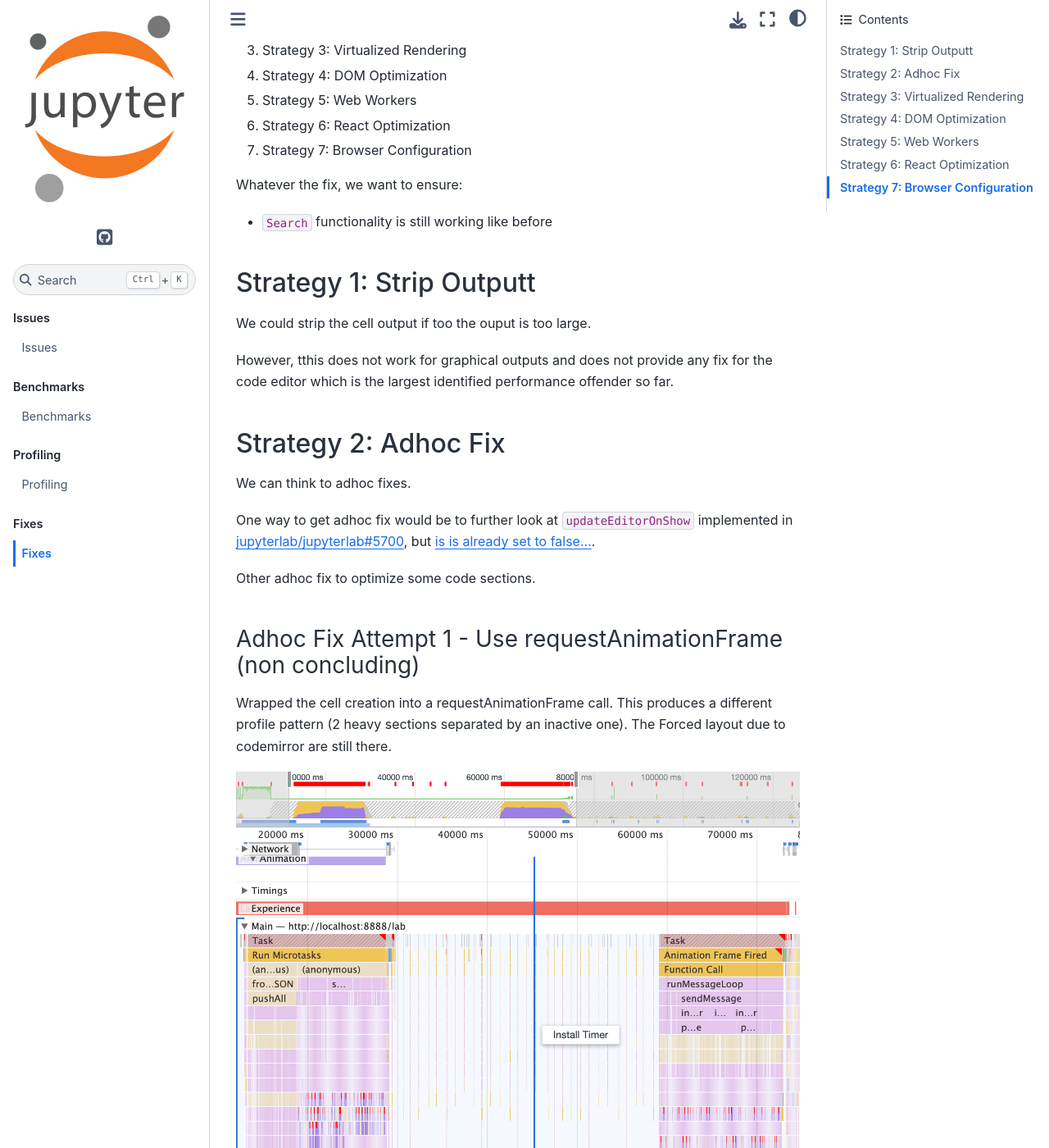
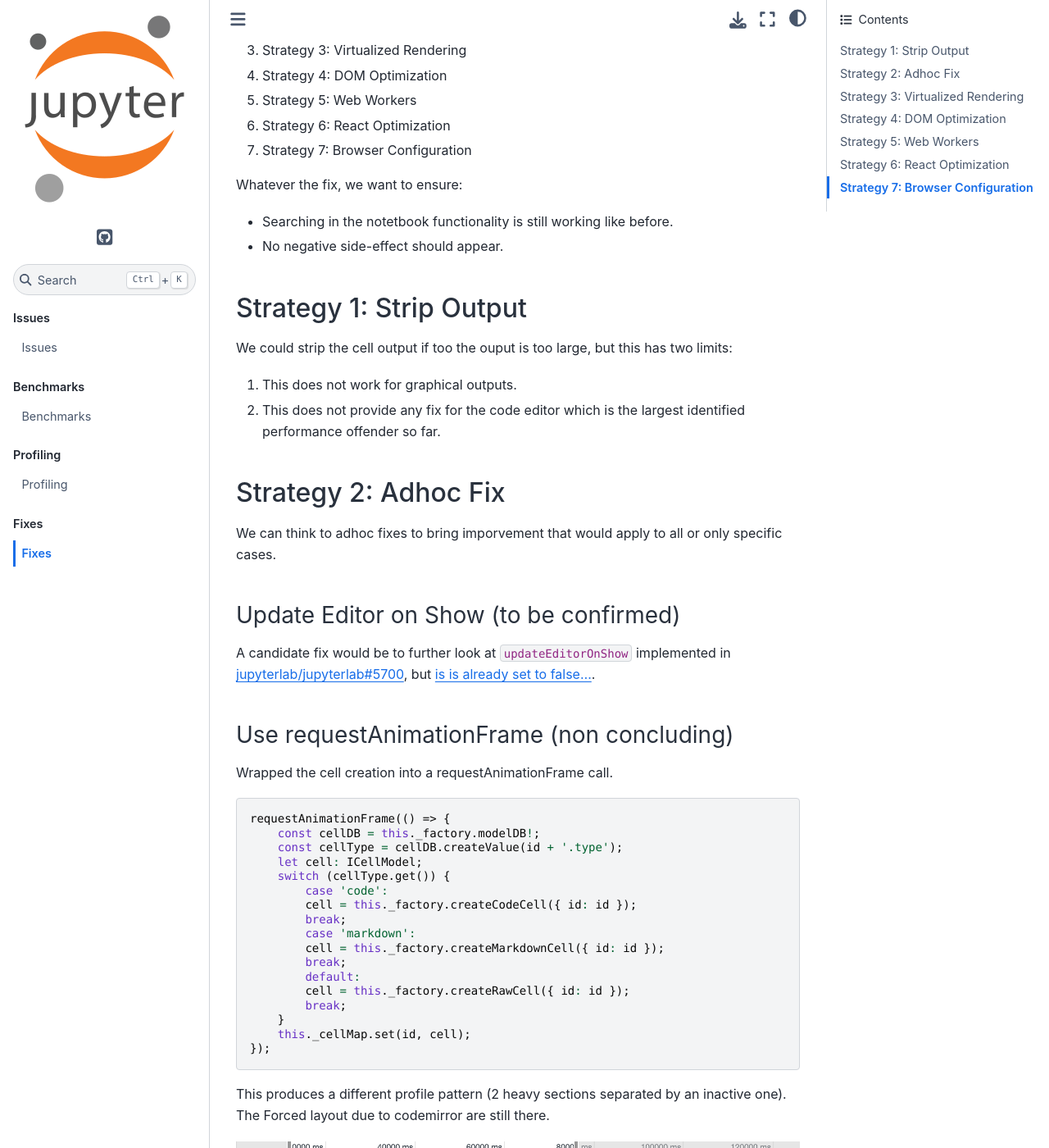
Before and after one commit to jupyterlab/benchmarks, a Sphinx documentation site: the page built from docs/source/fixes/index.md, in a window 1280 px wide and 1400 px high, scrolled down 192 px. Shown: the whole window at 82% size. Built offline with Sphinx 7.4.7 and the Sphinx Book theme 1.1.4, drawn with Linux system fonts in a browser that asks for light colours; some of the changed text lies outside the part shown.

Commit message:
docs: fix typos

````diff
--- a/docs/source/fixes/index.md
+++ b/docs/source/fixes/index.md
@@ -12,27 +12,27 @@ We can identify differents stategies for the fixes.
 
 Whatever the fix, we want to ensure:
 
-- `Search` functionality is still working like before
+- Searching in the notetbook functionality is still working like before.
+- No negative side-effect should appear.
 
-## Strategy 1: Strip Outputt
+## Strategy 1: Strip Output
 
-We could strip the cell output if too the ouput is too large.
+We could strip the cell output if too the ouput is too large, but this has two limits:
 
-However, tthis does not work for graphical outputs and does not provide any fix for the code editor which is the largest identified performance offender so far.
+1. This does not work for graphical outputs.
+2. This does not provide any fix for the code editor which is the largest identified performance offender so far.
 
 ## Strategy 2: Adhoc Fix
 
-We can think to adhoc fixes.
+We can think to adhoc fixes to bring imporvement that would apply to all or only specific cases.
 
-One way to get adhoc fix would be to further look at `updateEditorOnShow` implemented in [jupyterlab/jupyterlab#5700](https://github.com/jupyterlab/jupyterlab/issues/5700), but [is is already set to false...](https://github.com/jupyterlab/jupyterlab/blob/71f07379b184d5b0b8b67b55163d27194a61a0ac/packages/notebook/src/widget.ts#L493).
+### Update Editor on Show (to be confirmed)
 
-Other adhoc fix to optimize some code sections.
+A candidate fix would be to further look at `updateEditorOnShow` implemented in [jupyterlab/jupyterlab#5700](https://github.com/jupyterlab/jupyterlab/issues/5700), but [is is already set to false...](https://github.com/jupyterlab/jupyterlab/blob/71f07379b184d5b0b8b67b55163d27194a61a0ac/packages/notebook/src/widget.ts#L493).
 
-### Adhoc Fix Attempt 1 - Use requestAnimationFrame (non concluding)
+### Use requestAnimationFrame (non concluding)
 
-Wrapped the cell creation into a requestAnimationFrame call. This produces a different profile pattern (2 heavy sections separated by an inactive one). The Forced layout due to codemirror are still there.
-
-![](images/profiles/89731086-9d4e3100-da44-11ea-9e2b-292f8a14920c.png "")
+Wrapped the cell creation into a requestAnimationFrame call.
 
 ```javascript
 requestAnimationFrame(() => {
@@ -54,13 +54,17 @@ requestAnimationFrame(() => {
 });
 ```
 
-### Adhoc Fix Attempt 2 - Use pushAll cells (non concluding)
+This produces a different profile pattern (2 heavy sections separated by an inactive one). The Forced layout due to codemirror are still there.
+
+![](images/profiles/89731086-9d4e3100-da44-11ea-9e2b-292f8a14920c.png "")
+
+### pushAll cells (non concluding)
 
 We have updated the [celllist#pushAll](https://github.com/jupyterlab/jupyterlab/blob/7d1e17381d3ed61c23c189822810e8b4918d57ba/packages/notebook/src/celllist.ts#L333-L341) code block but it has not brought better performance.
 
 Current attempts have not brought enhancements.
 
-### Adhoc Fix Attempt 3 - Reuse contentFactory in Notebook Model
+### Reuse contentFactory in Notebook Model
 
 We may try to benchmark with this patch. At first user try, this does not give sensible change.
 
@@ -80,32 +84,25 @@ index 2efeee7b3..4716ce9f7 100644
        if (this.modelDB) {
 ```
 
-### Adhoc Fix Attempt 4 - scrollbarStyle: 'null' to the Editor Config
+### scrollbarStyle: 'null' in Editor Config
 
 On this [comment](https://github.com/jupyterlab/jupyterlab/issues/4292#issuecomment-674419945): I did some quick experiments, based on some quick profiling results (it seems that the vast majority of time is in browser layout). For example, adding scrollbarStyle: 'null' to the bare editor config in [editor.ts](https://github.com/jupyterlab/jupyterlab/blob/7d1e17381d3ed61c23c189822810e8b4918d57ba/packages/codemirror/src/editor.ts#L1374).
 
-We should benchmark this change.
+### CodeMirror Configuration
 
-### Adhoc Fix Attempt 5 - CodeMirror Configuration
+We should look how to configure or even update CodeMirror code base to mitigate the numerous Force layout.
 
-We should look how to configure or even update CodeMirror code base to mitigate the numerous Force layout:
+On this [comment](https://github.com/jupyterlab/jupyterlab/issues/4292#issuecomment-674419945): Also editing the codemirror source to avoid measurements (by manually returning what the cached values ended up being) at <https://github.com/codemirror/CodeMirror/blob/83b9f82f411274407755f80f403a48448faf81d0/src/measurement/position_measurement.js#L586> and <https://github.com/codemirror/CodeMirror/blob/83b9f82f411274407755f80f403a48448faf81d0/src/measurement/position_measurement.js#L606> seemed to help a bit. The idea here is that since a single codemirror seems okay, but many codemirrors does not (even when the total number of lines is the same), perhaps we can use measurements from the codemirror to shortcut measurements in all the others, which seem to be causing lots of browser layout time.
 
-- On this [comment](https://github.com/jupyterlab/jupyterlab/issues/4292#issuecomment-674419945): Also editing the codemirror source to avoid measurements (by manually returning what the cached values ended up being) at <https://github.com/codemirror/CodeMirror/blob/83b9f82f411274407755f80f403a48448faf81d0/src/measurement/position_measurement.js#L586> and <https://github.com/codemirror/CodeMirror/blob/83b9f82f411274407755f80f403a48448faf81d0/src/measurement/position_measurement.js#L606> seemed to help a bit. The idea here is that since a single codemirror seems okay, but many codemirrors does not (even when the total number of lines is the same), perhaps we can use measurements from the codemirror to shortcut measurements in all the others, which seem to be causing lots of browser layout time.
-- Read also discussion on [CodeMirror/#/5873](https://github.com/codemirror/CodeMirror/issues/5873).
+Read also the discussion on [CodeMirror/#/5873](https://github.com/codemirror/CodeMirror/issues/5873).
 
 ## Strategy 3: Virtualized Rendering
 
-Cocalc has been [using react-virtualized](https://github.com/sagemathinc/cocalc/pull/3969).
-
-We should look at this to understand how this could help.
-
-Virtualization complexity and potential side-effects (search...) have to be taken into account.
+Cocalc has been [using react-virtualized](https://github.com/sagemathinc/cocalc/pull/3969). We should look at this to understand how this could help Virtualization complexity and potential side-effects (search...) have to be taken into account.
 
 ### Intersection Observer
 
 We can think to more generic fixes like using [Intersection Observer API](https://developer.mozilla.org/en-US/docs/Web/API/Intersection_Observer_API).
-
-Useful links.
 
 - [Intersection Observer API](https://developer.mozilla.org/en-US/docs/Web/API/Intersection_Observer_API)
 - [Intersection Observer API - Timing](https://developer.mozilla.org/en-US/docs/Web/API/Intersection_Observer_API/Timing_element_visibility)
@@ -126,23 +123,24 @@ The strategy would be:
 
 ### React Virtualized / Windowing
 
-An preliminary step is to wrap Notebook into React (see this PR [Try Notebok React component](https://github.com/jupyterlab/benchmarks/issues/15).
-
-Then we could use React virtualisation libraries.
+An preliminary step is to wrap Notebook into React (see this PR [Try Notebok React component](https://github.com/jupyterlab/benchmarks/issues/15)). Then we could use React virtualisation libraries.
 
 - [Creating More Efficient React Views with Windowing - ForwardJS San Francisco](https://www.youtube.com/watch?v=t4tuhg7b50I)
 - [Rendering large lists with React Virtualized](https://www.youtube.com/watch?v=UrgfPjX97Yg)
+
 - [React Virtualized](https://github.com/bvaughn/react-virtualized)
 - [React Window](https://github.com/bvaughn/react-window)
+
 - [Rendering large lists with react-virtualized or react-window](https://www.youtube.com/watch?v=QhPn6hLGljU)
-- https://addyosmani.com/blog/react-window
-- https://github.com/falinsky/tmdb-viewer (react-virtualized) https://tmdb-viewer.surge.sh
-- https://github.com/giovanni0918/tmdb-viewer (react-window)
+- <https://addyosmani.com/blog/react-window>
+- <https://github.com/falinsky/tmdb-viewer> (react-virtualized) https://tmdb-viewer.surge.sh
+- <https://github.com/giovanni0918/tmdb-viewer> (react-window)
+
 - [React Virtual](https://github.com/tannerlinsley/react-virtual)
 
 ## Strategy 4: DOM Optimization
 
-DOM optimization backed by libraries or new browser features
+DOM optimization backed by libraries or new browser features can be considered.
 
 ### Shadow DOM
 
@@ -183,10 +179,11 @@ Web Workers makes it possible to run a script operation in a background thread s
 
 ## Strategy 6: React Optimization
 
-For React componentts, [React Concurrency](https://reactjs.org/docs/concurrent-mode-intro.html#concurrency) can be used.
+We can inject more React into the UI components and see if it makes life easier to get better performance.
+
+- For React components, [React Concurrency](https://reactjs.org/docs/concurrent-mode-intro.html#concurrency) can be used.
+- [Try Notebok React component](https://github.com/jupyterlab/benchmarks/issues/15) to wrap the outputs in React.
 
 ## Strategy 7: Browser Configuration
 
-From this [comment](https://github.com/jupyterlab/jupyterlab/issues/4292#issuecomment-674411129).
-
-Webrender for Firefox 79 (for many linux and macos devices, see <https://wiki.mozilla.org/Platform/GFX/WebRender_Where>  can be turned on via a pref. See also <https://www.techrepublic.com/article/how-to-enable-firefox-webrender-for-faster-page-rendering>. Note that windows firefox has had webrender turned on by default in certain cases for a while now.
+From this [comment](https://github.com/jupyterlab/jupyterlab/issues/4292#issuecomment-674411129): Webrender for Firefox 79 (for many linux and macos devices, see <https://wiki.mozilla.org/Platform/GFX/WebRender_Where>  can be turned on via a pref. See also <https://www.techrepublic.com/article/how-to-enable-firefox-webrender-for-faster-page-rendering>. Note that windows firefox has had webrender turned on by default in certain cases for a while now.
````
Also changed, not shown: other parts of docs/source/fixes/index.md (+2 -4 lines), docs/source/benchmarks/index.md (+11 -11 lines).
